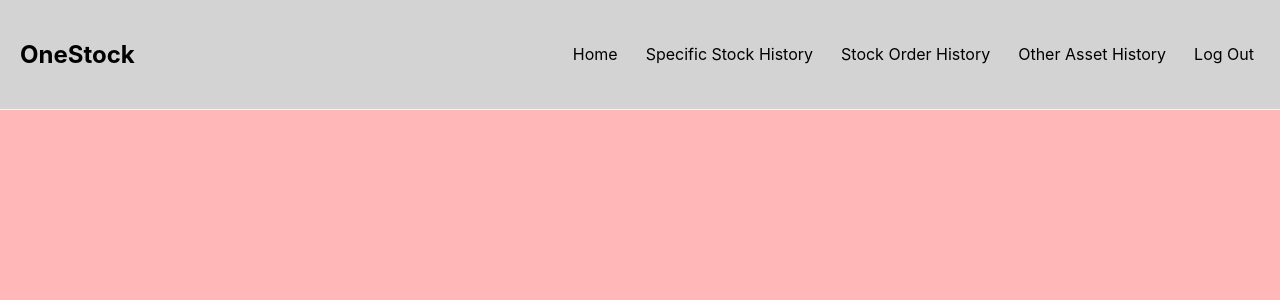
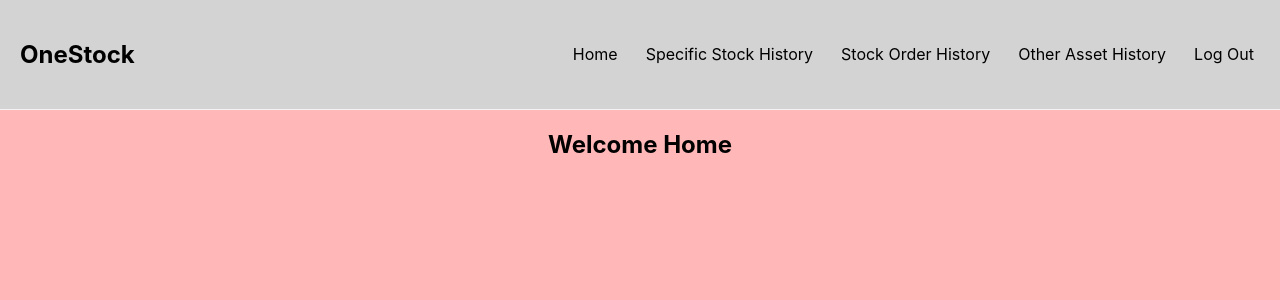
Before and after one commit to mohtashim-khan/OneStock, a React (Create React App) app in the folder frontend/: page /UserPage in a window 1280 px wide. Shown: the top 300 px of the page. Built offline with nearby package versions, Linux system fonts and the light colour scheme.

Commit message:
added other pages

```diff
--- /dev/null
+++ b/frontend/src/Pages/Home.js
@@ -0,0 +1,15 @@
+import React from 'react'
+
+
+
+function Home(){
+    return(
+        <>
+            <div>
+                <h2>Welcome Home</h2>
+            </div>
+        </>
+    );
+}
+
+export default Home;
--- /dev/null
+++ b/frontend/src/Pages/OtherAssetHistory.js
@@ -0,0 +1,15 @@
+import React from 'react'
+
+
+
+function OtherAssetHistory(){
+    return(
+        <>
+            <div>
+                <h2>Other asset Order History</h2>
+            </div>
+        </>
+    );
+}
+
+export default OtherAssetHistory;
--- /dev/null
+++ b/frontend/src/Pages/SpecificStockHistory.js
@@ -0,0 +1,15 @@
+import React from 'react'
+
+
+
+function SpecificStockHistory(){
+    return(
+        <>
+            <div>
+                <h2>Specific Stock Order History</h2>
+            </div>
+        </>
+    );
+}
+
+export default SpecificStockHistory;
--- a/frontend/src/SigninPage.js
+++ b/frontend/src/SigninPage.js
@@ -3,7 +3,7 @@ import React, {Component} from 'react';
 const SignIn = () => {
     return (
 
-        <h2>Sign in page</h2>
+        <h2>Sign in </h2>
 
 
 
--- a/frontend/src/components/Navbar.js
+++ b/frontend/src/components/Navbar.js
@@ -2,7 +2,10 @@ import React, {Component} from 'react';
 import {Route, Routes, BrowserRouter as Router} from 'react-router-dom';
 
 import "../css/navbar.css"
-import StockOrder from '../Pages/StockOrder'
+import StockOrderHistory from '../Pages/StockOrderHistory'
+import SpecificStockHistory from '../Pages/SpecificStockHistory'
+import OtherAssetHistory from '../Pages/OtherAssetHistory'
+import Home from '../Pages/Home'
 import SignIn from '../SigninPage';
 
 const NavBar = () => {
@@ -23,7 +26,13 @@ const NavBar = () => {
 
             <Router>
                 <Routes>
-                    <Route path="/StockOrderHistory" element = {<StockOrder />} />
+                    <Route path="/UserPage" element = {<Home />} />
+
+                    <Route path="/StockOrderHistory" element = {<StockOrderHistory />} />
+
+                    <Route path="/SpecificStockHistory" element = {<SpecificStockHistory />} />
+
+                    <Route path="/OtherAssetHistory" element = {<OtherAssetHistory />} />
 
                     <Route path="/SignInPage" element = {<SignIn />} />
 
```
Also changed, not shown: frontend/src/Pages/StockOrderHistory.js (renamed from frontend/src/Pages/StockOrder.js, +3 -5 lines).
